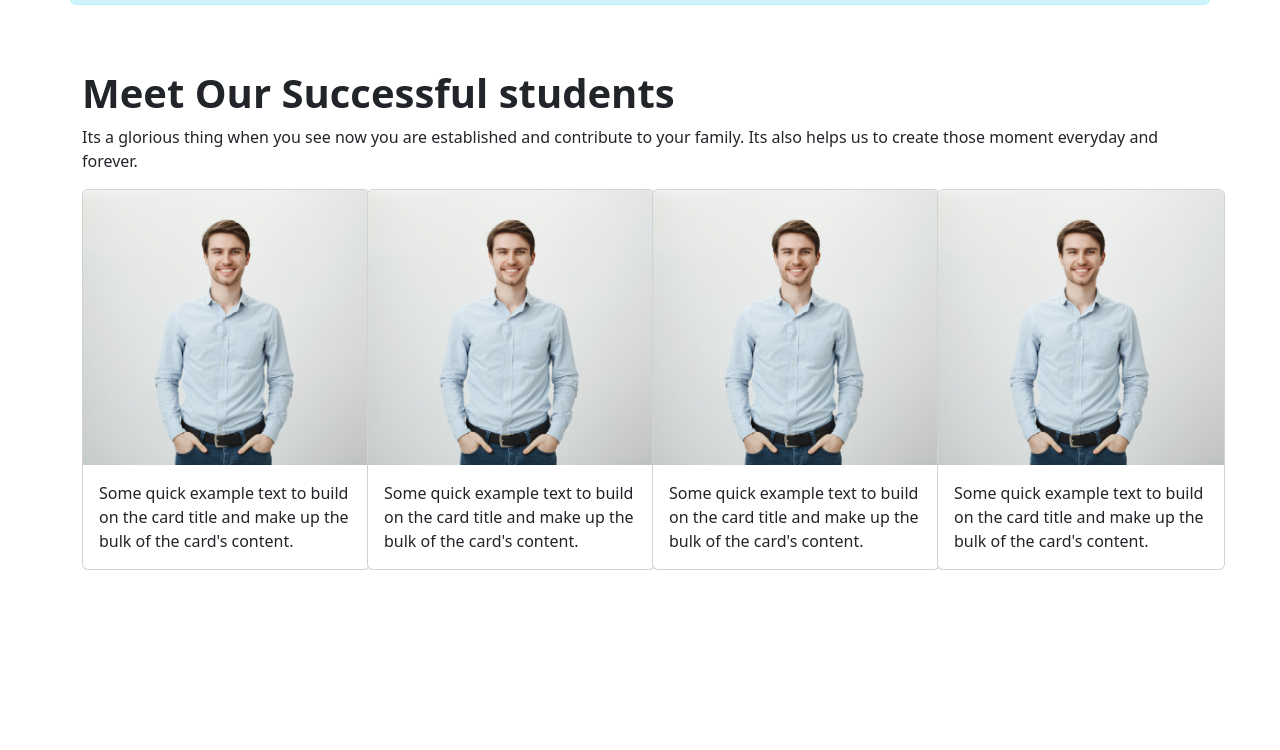
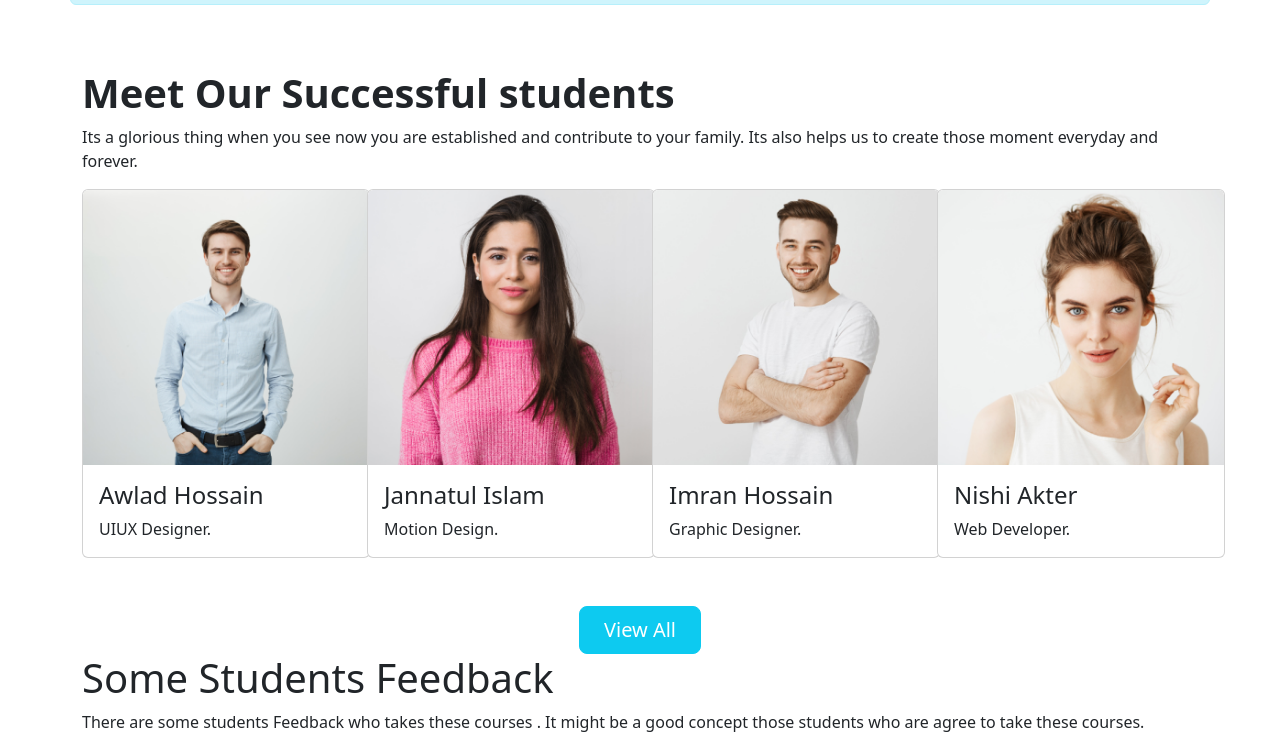
Before and after one commit to mdnahiankhan/aim-education-web, a plain HTML site: page index.html in a window 1280 px wide. Shown: the part 2576-3326 px from the top of the page. Before the commit the page ends 3146 px from the top, so only its background shows below. Drawn offline with nearby package versions, Linux system fonts and the light colour scheme.

Commit message:
added feedback

```diff
--- a/index.html
+++ b/index.html
@@ -343,39 +343,47 @@
                     <div class="card" style="width: 18rem;">
                         <img src="images/student/student-1.png" class="card-img-top" alt="...">
                         <div class="card-body">
-                            <p class="card-text">Some quick example text to build on the card title and make up the bulk
-                                of the card's content.</p>
+                            <h4>Awlad Hossain</h4>
+                            <p class="card-text">UIUX Designer.</p>
                         </div>
                     </div>
                 </div>
                 <div class="col-md-3">
                     <div class="card" style="width: 18rem;">
-                        <img src="images/student/student-1.png" class="card-img-top" alt="...">
+                        <img src="images/student/student-2.png" class="card-img-top" alt="...">
                         <div class="card-body">
-                            <p class="card-text">Some quick example text to build on the card title and make up the bulk
-                                of the card's content.</p>
+                            <h4>Jannatul Islam</h4>
+                            <p class="card-text">Motion Design.</p>
                         </div>
                     </div>
                 </div>
                 <div class="col-md-3">
                     <div class="card" style="width: 18rem;">
-                        <img src="images/student/student-1.png" class="card-img-top" alt="...">
+                        <img src="images/student/student-3.png" class="card-img-top" alt="...">
                         <div class="card-body">
-                            <p class="card-text">Some quick example text to build on the card title and make up the bulk
-                                of the card's content.</p>
+                            <h4>Imran Hossain</h4>
+                            <p class="card-text">Graphic Designer.</p>
                         </div>
                     </div>
                 </div>
                 <div class="col-md-3">
                     <div class="card" style="width: 18rem;">
-                        <img src="images/student/student-1.png" class="card-img-top" alt="...">
+                        <img src="images/student/student-4.png" class="card-img-top" alt="...">
                         <div class="card-body">
-                            <p class="card-text">Some quick example text to build on the card title and make up the bulk
-                                of the card's content.</p>
+                            <h4>Nishi Akter</h4>
+                            <p class="card-text">Web Developer.</p>
                         </div>
                     </div>
                 </div>
             </div>
+            <div class="mt-5 text-center">
+                <button type="button" class="btn btn-info text-white btn-lg px-4">View All</button>
+            </div>
+        </section>
+        <section class="container">
+            <h1>Some Students Feedback</h1>
+            <p>There are some students Feedback who takes these courses . It might be a good concept those students who
+                are agree to take these courses.</p>
         </section>
 
         <script src="https://cdn.jsdelivr.net/npm/bootstrap@5.2.0/dist/js/bootstrap.bundle.min.js"
```
